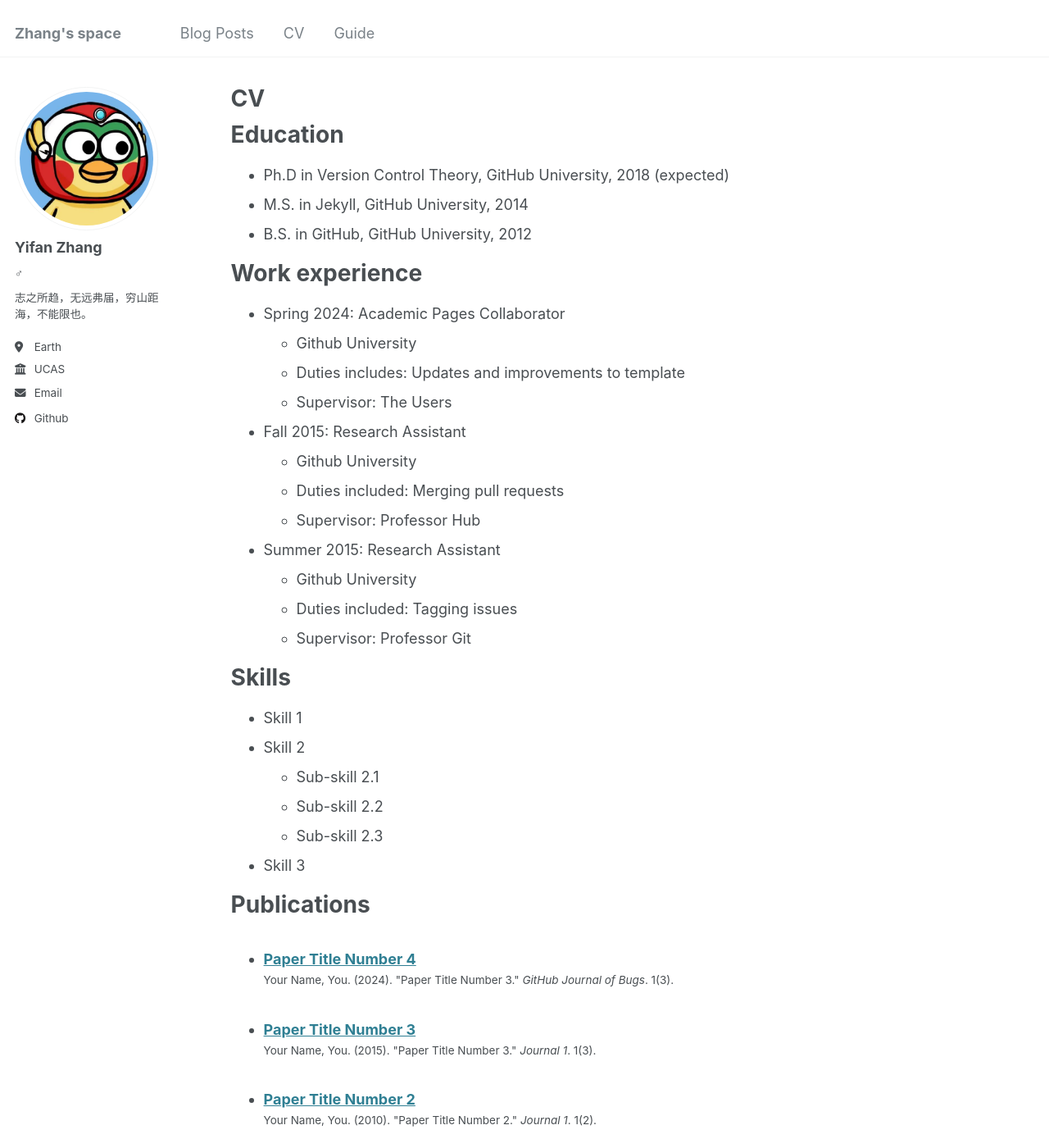
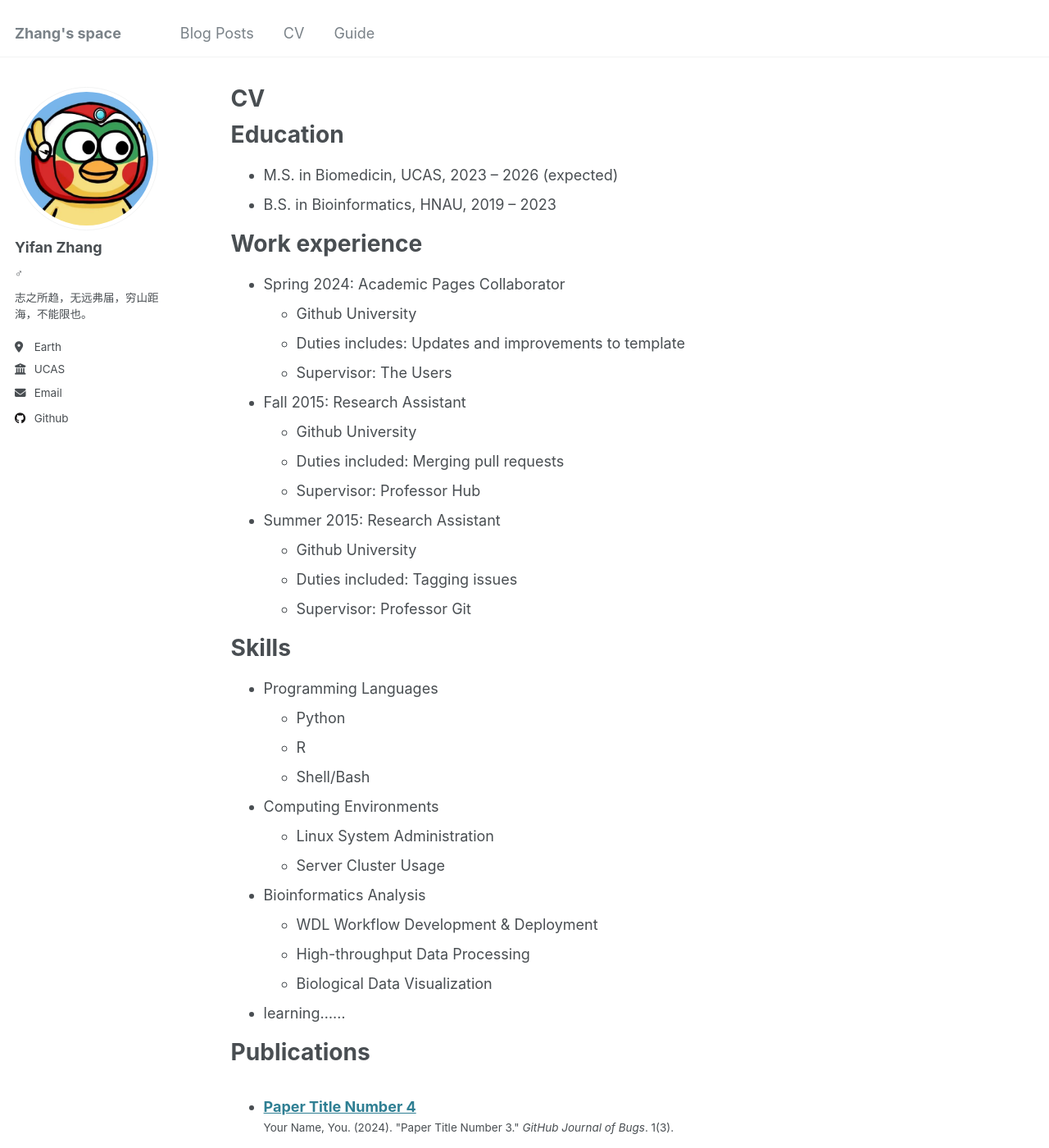
Before and after one commit to yf8578/yf8578.github.io, a Jekyll site: the page built from _pages/cv.md, in a window 1280 px wide and 1400 px high. Shown: the whole window at 82% size. Built offline with Jekyll 4.4.1, drawn with Linux system fonts in a browser that asks for light colours.

Commit message:
add skills in cv

```diff
--- a/_pages/cv.md
+++ b/_pages/cv.md
@@ -11,9 +11,9 @@ redirect_from:
 
 Education
 ======
-* Ph.D in Version Control Theory, GitHub University, 2018 (expected)
-* M.S. in Jekyll, GitHub University, 2014
-* B.S. in GitHub, GitHub University, 2012
+<!-- * Ph.D in Version Control Theory, GitHub University, 2018 (expected) -->
+* M.S. in Biomedicin, UCAS, 2023 -- 2026 (expected)
+* B.S. in Bioinformatics, HNAU, 2019 -- 2023
 
 Work experience
 ======
@@ -34,12 +34,18 @@ Work experience
 
 Skills
 ======
-* Skill 1
-* Skill 2
-  * Sub-skill 2.1
-  * Sub-skill 2.2
-  * Sub-skill 2.3
-* Skill 3
+* Programming Languages
+  * Python
+  * R
+  * Shell/Bash
+* Computing Environments
+  * Linux System Administration
+  * Server Cluster Usage
+* Bioinformatics Analysis
+  * WDL Workflow Development & Deployment
+  * High-throughput Data Processing
+  * Biological Data Visualization
+* learning......
 
 Publications
 ======
```
